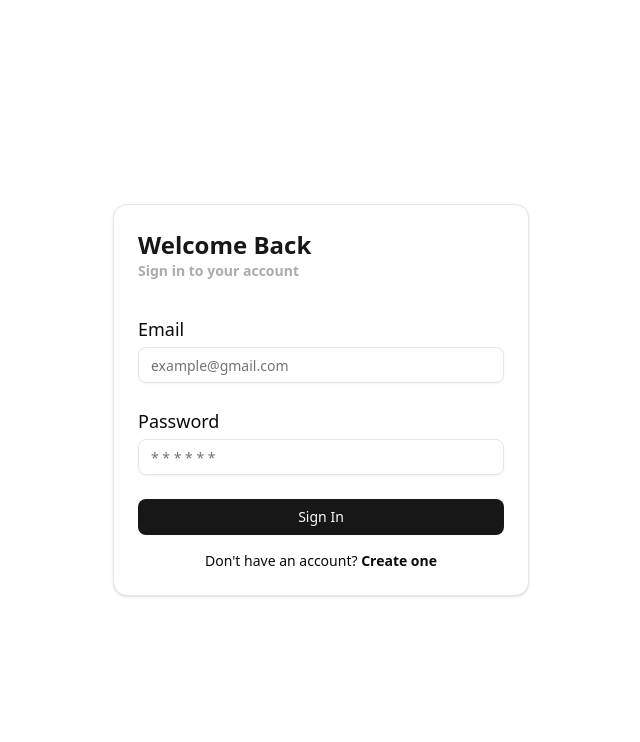
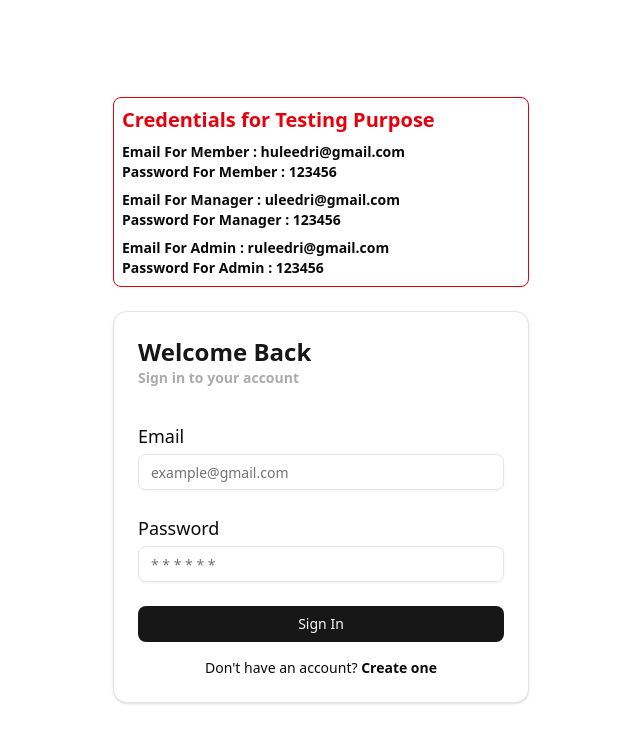
Before and after one commit to HarshUleedri/Collaborative-Task-Manager-frontend, a React (Vite) app: page /login in a window 1280 px wide. Shown: the top 742 px of the page, without its empty margins (319-959 px from the left). Built offline with nearby package versions, Linux system fonts and the light colour scheme; no server answers.

Commit message:
feat: :sparkles: login credential added in login page for testing purpose

```diff
--- a/src/pages/Login/Login.tsx
+++ b/src/pages/Login/Login.tsx
@@ -30,8 +30,43 @@ const PatientLogin = () => {
   return (
     <form
       onSubmit={handleSubmit}
-      className="h-screen flex items-center justify-center px-4 "
+      className="h-screen flex flex-col items-center justify-center px-4 "
     >
+      {/* for testing  */}
+      <div className="border border-destructive rounded-md  p-2 mb-6 w-full lg:w-1/3">
+        <h3 className="text-xl text-destructive font-semibold mb-2">
+          Credentials for Testing Purpose{" "}
+        </h3>
+        <div className="space-y-2">
+          <div>
+            <p className="font-semibold text-sm">
+              Email For <span className="font-bold">Member</span> :
+              huleedri@gmail.com
+            </p>
+            <p className="font-semibold text-sm">
+              Password For <span className="font-bold">Member</span> : 123456
+            </p>
+          </div>
+          <div>
+            <p className="font-semibold text-sm">
+              Email For <span className="font-bold">Manager</span> :
+              uleedri@gmail.com
+            </p>
+            <p className="font-semibold text-sm">
+              Password For <span className="font-bold">Manager</span> : 123456
+            </p>
+          </div>
+          <div>
+            <p className="font-semibold text-sm">
+              Email For <span className="font-bold">Admin</span> :
+              ruleedri@gmail.com
+            </p>
+            <p className="font-semibold text-sm">
+              Password For <span className="font-bold">Admin</span> : 123456
+            </p>
+          </div>
+        </div>
+      </div>
       <Card className="w-full lg:w-1/3  ">
         <CardHeader className="mb-1">
           <CardTitle>
```
